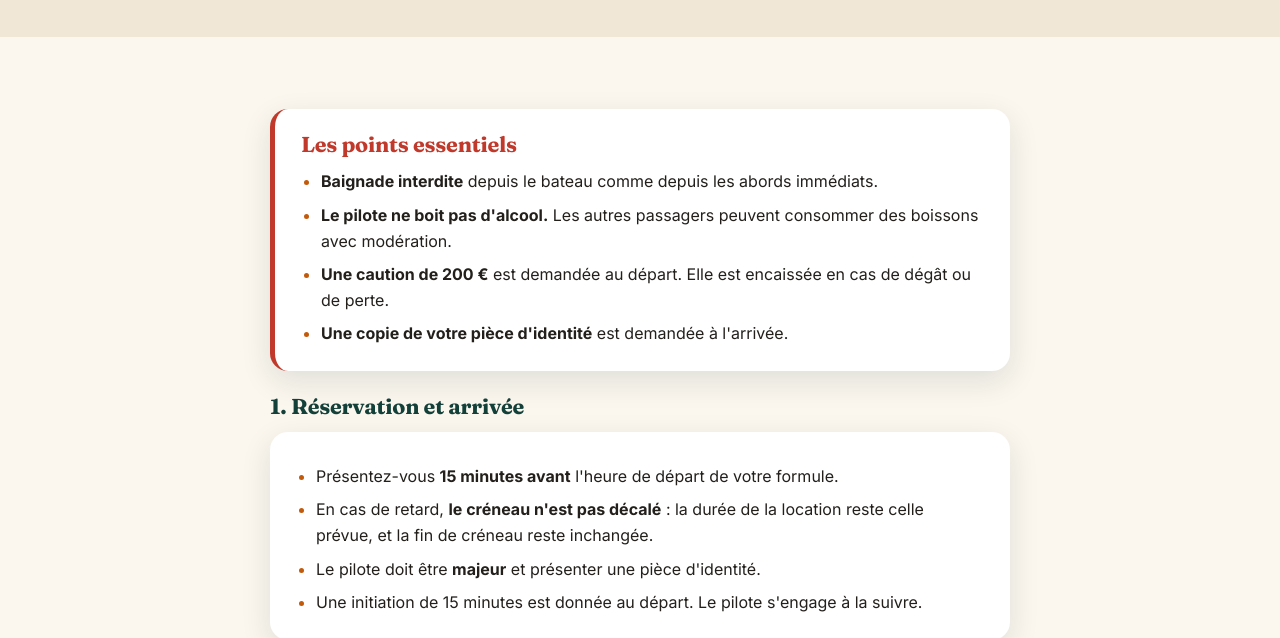
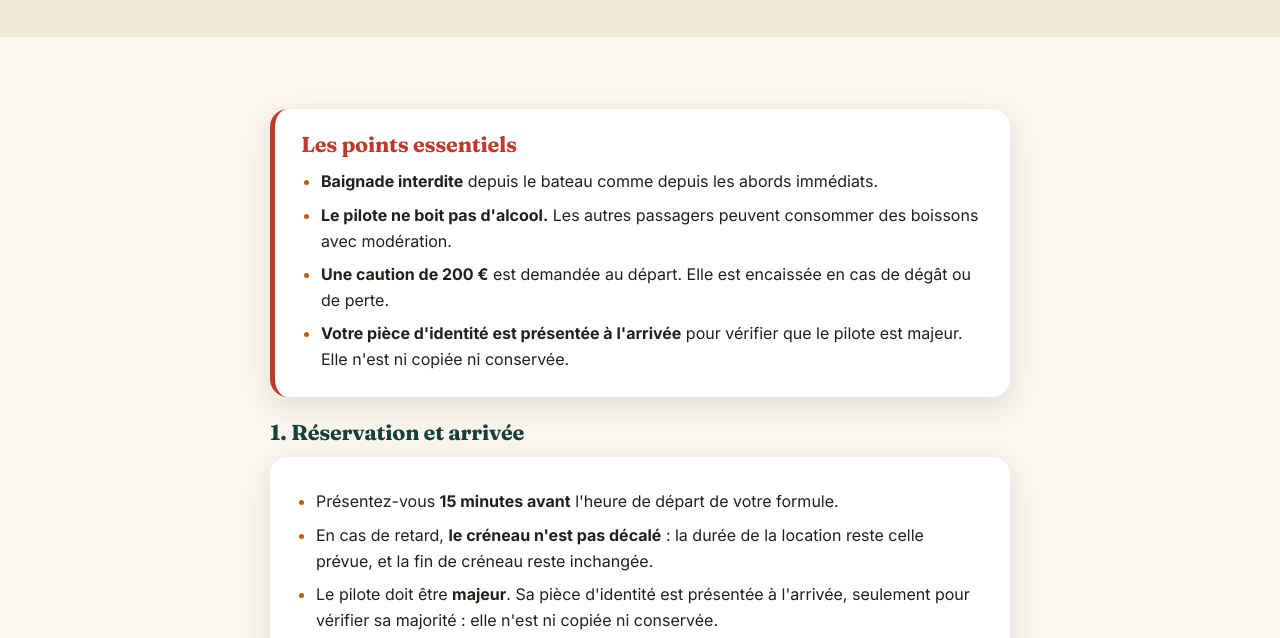
Before and after one commit to JoVdl/bbq-boat-des-graves, a plain HTML site: page reglement.html in a window 1280 px wide. Shown: the part 292-930 px from the top of the page. Drawn offline with Linux system fonts and the light colour scheme.

Commit message:
Précise que la pièce d'identité est présentée sans être copiée
Co-Authored-By: Claude Haiku 5.5 <noreply@anthropic.com>
Claude-Session: https://claude.ai/code/session_01JkRNquGwT7LGNjoGrUe6oN

```diff
--- a/reglement.html
+++ b/reglement.html
@@ -61,7 +61,7 @@
           <li><strong>Baignade interdite</strong> depuis le bateau comme depuis les abords immédiats.</li>
           <li><strong>Le pilote ne boit pas d'alcool.</strong> Les autres passagers peuvent consommer des boissons avec modération.</li>
           <li><strong>Une caution de 200 €</strong> est demandée au départ. Elle est encaissée en cas de dégât ou de perte.</li>
-          <li><strong>Une copie de votre pièce d'identité</strong> est demandée à l'arrivée.</li>
+          <li><strong>Votre pièce d'identité est présentée à l'arrivée</strong> pour vérifier que le pilote est majeur. Elle n'est ni copiée ni conservée.</li>
         </ul>
       </div>
 
@@ -70,7 +70,7 @@
         <ul>
           <li>Présentez-vous <strong>15 minutes avant</strong> l'heure de départ de votre formule.</li>
           <li>En cas de retard, <strong>le créneau n'est pas décalé</strong> : la durée de la location reste celle prévue, et la fin de créneau reste inchangée.</li>
-          <li>Le pilote doit être <strong>majeur</strong> et présenter une pièce d'identité.</li>
+          <li>Le pilote doit être <strong>majeur</strong>. Sa pièce d'identité est présentée à l'arrivée, seulement pour vérifier sa majorité : elle n'est ni copiée ni conservée.</li>
           <li>Une initiation de 15 minutes est donnée au départ. Le pilote s'engage à la suivre.</li>
         </ul>
       </div>
```
